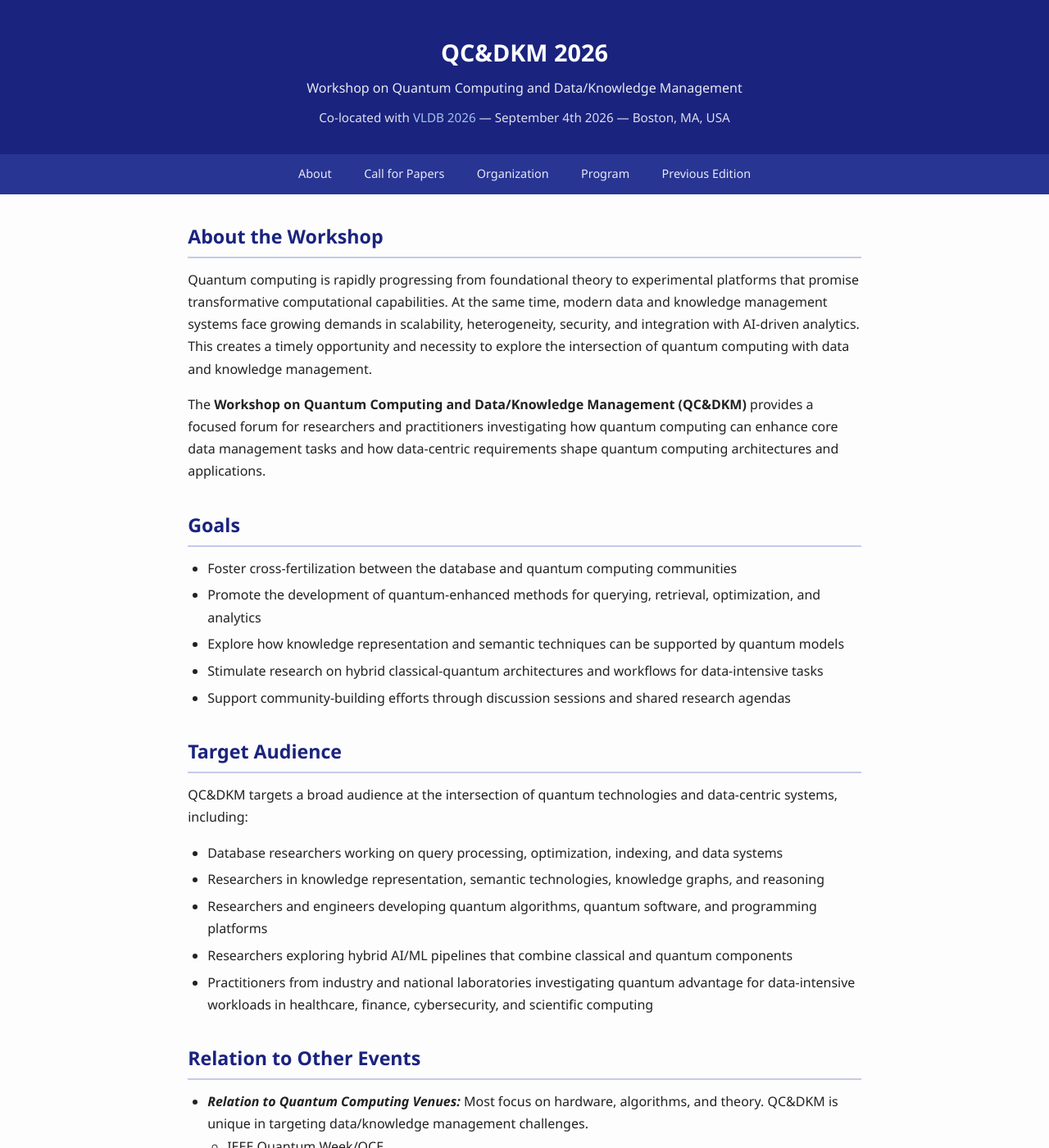
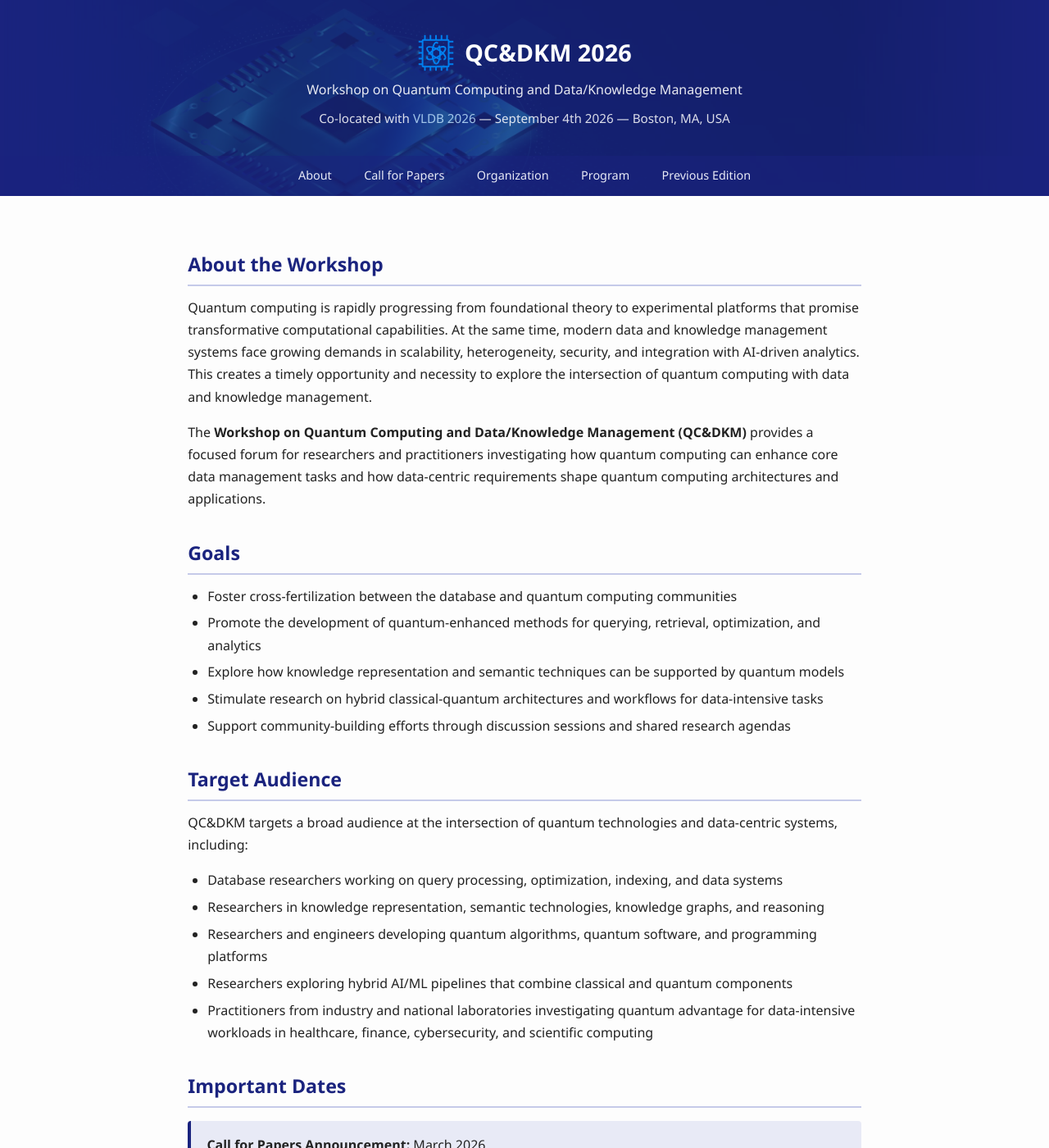
Before and after one commit to qcdkm/qcdkm.github.io, a Jekyll site: the page built from 2026/index.html, in a window 1280 px wide and 1400 px high. Shown: the whole window at 82% size. Built offline with Jekyll 4.4.1, drawn with Linux system fonts in a browser that asks for light colours; some of the changed text lies outside the part shown.

Commit message:
Update workshop site with new styles, icons, and content updates

```diff
--- a/2026/cfp.html
+++ b/2026/cfp.html
@@ -56,6 +56,12 @@ permalink: /2026/cfp/
     Final page limits and camera-ready requirements will align with the {{ site.conference }} workshop guidelines and the proceedings venue (if applicable).
 </p>
 
+<h2>Format</h2>
+<p>
+    Authors should format their papers using the following style file, and ensure that they fill in the correct conference year ({{site.conference}}) and the workshop name ({{site.workshop_short_name}} {{site.year}} - {{site.workshop_full_name}}) in the <em>VLDB Workshop Reference Format</em> of paper:
+    <a href="https://github.com/haixun/haixun.github.io/blob/master/vldb/vldb-workshop-style-master.zip">VLDB Workshop Style File</a>
+</p>
+
 <h2>Review Process</h2>
 <p>
     All regular and short paper submissions will undergo a <strong>single-blind peer-review</strong> process carried out by the Program Committee.
--- a/2026/index.html
+++ b/2026/index.html
@@ -34,36 +34,5 @@ permalink: /2026/
     <li>Practitioners from industry and national laboratories investigating quantum advantage for data-intensive workloads in healthcare, finance, cybersecurity, and scientific computing</li>
 </ul>
 
-<h2>Relation to Other Events</h2>
-<ul>
-    <li>
-        <strong><em>Relation to Quantum Computing Venues:</em></strong>
-        Most focus on hardware, algorithms, and theory. {{ site.workshop_short_name }} is unique in targeting data/knowledge management challenges.
-        <ul>
-        <li>IEEE Quantum Week/QCE</li>
-        <li>TQC</li>
-        <li>APS March Meeting (quantum information sessions)</li>
-        <li>QSW, Q-SE, WQUANTEST, QP, PLanQC</li>
-        </ul>
-    </li>
-    <li>
-        <strong><em>Relation to Database and Systems Workshops:</em></strong>
-        Related events focus on quantum-enhanced data processing, but {{ site.workshop_short_name }} broadens to knowledge management and semantics.
-        <ul>
-        <li><a href="https://itrummer.github.io/qdata/">Q-Data (SIGMOD)</a></li>
-        <li>QDSM (VLDB 2023/2024)</li>
-        <li>ML for Systems, Responsible Data Management, Graph Processing (VLDB, SIGMOD, ICDE)</li>
-        </ul>
-    </li>
-    <li>
-        <strong><em>Relation to Semantic Web and Knowledge Graph Events:</em></strong>
-        These emphasize semantic modeling and reasoning, while {{ site.workshop_short_name }} bridges to systems-level data management and quantum advances.
-        <ul>
-        <li>ISWC/ESWC and associated workshops</li>
-        <li>Linked Data Benchmark Council</li>
-        </ul>
-    </li>
-</ul>
-
 <h2>Important Dates</h2>
 {% include dates.html %}
--- a/2026/organization.html
+++ b/2026/organization.html
@@ -47,4 +47,3 @@ permalink: /2026/organization/
     <li><strong>{{ person.name }}</strong> - {{ person.affiliation }}</li>
 {% endfor %}
 </ul>
-<p><em>The PC (Program Committee) will be actively expanded after proposal acceptance to further broaden coverage of quantum-specific algorithms and hybrid systems.</em></p>
--- a/_layouts/default.html
+++ b/_layouts/default.html
@@ -4,12 +4,14 @@
     <meta charset="UTF-8">
     <meta name="viewport" content="width=device-width, initial-scale=1.0">
     <title>{{ page.title }} - {{ site.title }}</title>
-    <link rel="stylesheet" href="{{ '/2026/style.css' | relative_url }}">
+    <link rel="stylesheet" href="{{ '/assets/css/style.css' | relative_url }}">
+    <link rel="icon" type="image/x-icon" href="{{ '/assets/img/icon.svg' | relative_url }}">
 </head>
 <body>
 
+<div class="hero-banner">
     <header class="site-header">
-    <h1>{{ site.title }}</h1>
+        <h1><img src="{{ '/assets/img/icon.svg' | relative_url }}" alt="Quantum Icon" class="header-icon"> {{ site.title }}</h1>
         <div class="subtitle">{{ site.workshop_full_name }}</div>
         <div class="venue">Co-located with <a href="{{ site.conference_url }}" style="color:#bbdefb">{{ site.conference }}</a> &mdash; {{ site.dates.workshop }} &mdash; {{ site.location }}</div>
     </header>
@@ -19,6 +21,7 @@
         <a href="{{ item.url | relative_url }}"{% if page.nav_id == item.url %} class="active"{% endif %}>{{ item.label }}</a>
         {% endfor %}
     </nav>
+</div>
 
 <main>
 {{ content }}
--- a/2026/style.css
+++ b/assets/css/style.css
@@ -5,13 +5,37 @@ body {
     line-height: 1.7;
     color: #222;
     background: #fdfdfd;
+    display: flex;
+    flex-direction: column;
+    min-height: 100vh;
 }
 
 a { color: #1a5276; text-decoration: none; }
 a:hover { text-decoration: underline; }
 
+.hero-banner {
+    position: relative;
+    overflow: hidden;
+    background: #1a237e;
+}
+.hero-banner::before {
+    content: "";
+    position: absolute;
+    inset: 0;
+    background: url("../img/background.jpg") center center / cover no-repeat;
+    opacity: 0.22;
+    -webkit-mask-image: linear-gradient(to right, transparent 0%, black 20%, black 80%, transparent 100%);
+    mask-image: linear-gradient(to right, transparent 0%, black 20%, black 80%, transparent 100%);
+    pointer-events: none;
+    z-index: 0;
+}
+.hero-banner > * {
+    position: relative;
+    z-index: 1;
+}
+
 .site-header {
-    background: #1a237e;
+    background: transparent;
     color: #fff;
     padding: 2.5rem 1rem 2rem;
     text-align: center;
@@ -20,6 +44,14 @@ a:hover { text-decoration: underline; }
     font-size: 1.8rem;
     font-weight: 700;
     margin-bottom: 0.3rem;
+    display: inline-flex;
+    align-items: center;
+    gap: 0.4em;
+}
+.header-icon {
+    width: 1.6em;
+    height: 1.6em;
+    vertical-align: middle;
 }
 .site-header .subtitle {
     font-size: 1rem;
@@ -32,12 +64,9 @@ a:hover { text-decoration: underline; }
 }
 
 nav {
-    background: #283593;
+    background: rgba(26, 35, 126, 0.5);
     text-align: center;
     padding: 0;
-    position: sticky;
-    top: 0;
-    z-index: 100;
 }
 nav a {
     display: inline-block;
@@ -56,6 +85,7 @@ main {
     max-width: 860px;
     margin: 2rem auto;
     padding: 0 1.2rem 3rem;
+    flex: 1;
 }
 
 h2 {
```
Also changed, not shown: 2026/previous.html (+0 -10 lines), assets/img/background.jpg (added), assets/img/icon.svg (added). Lines whose indentation alone changed are shown as unchanged.
